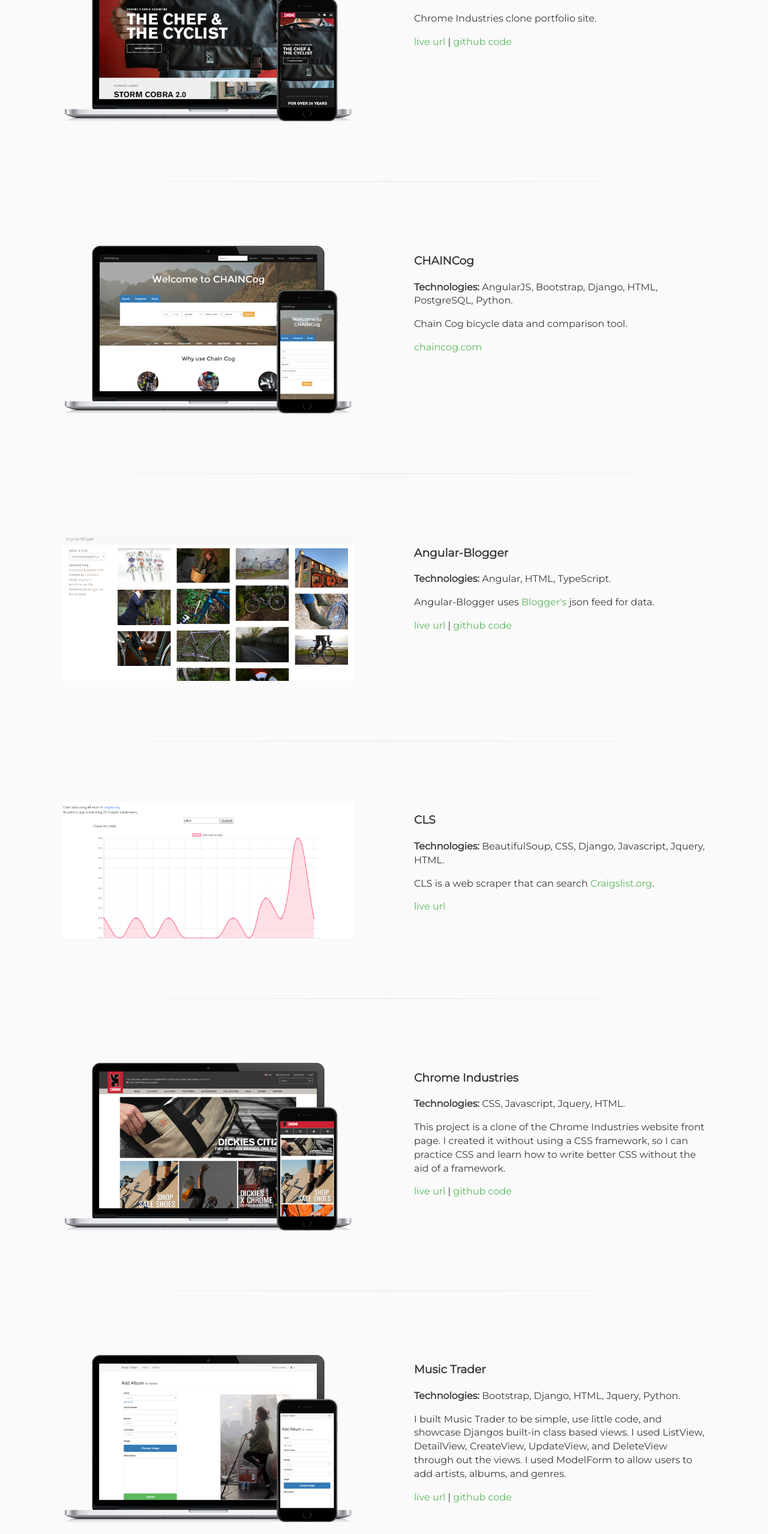
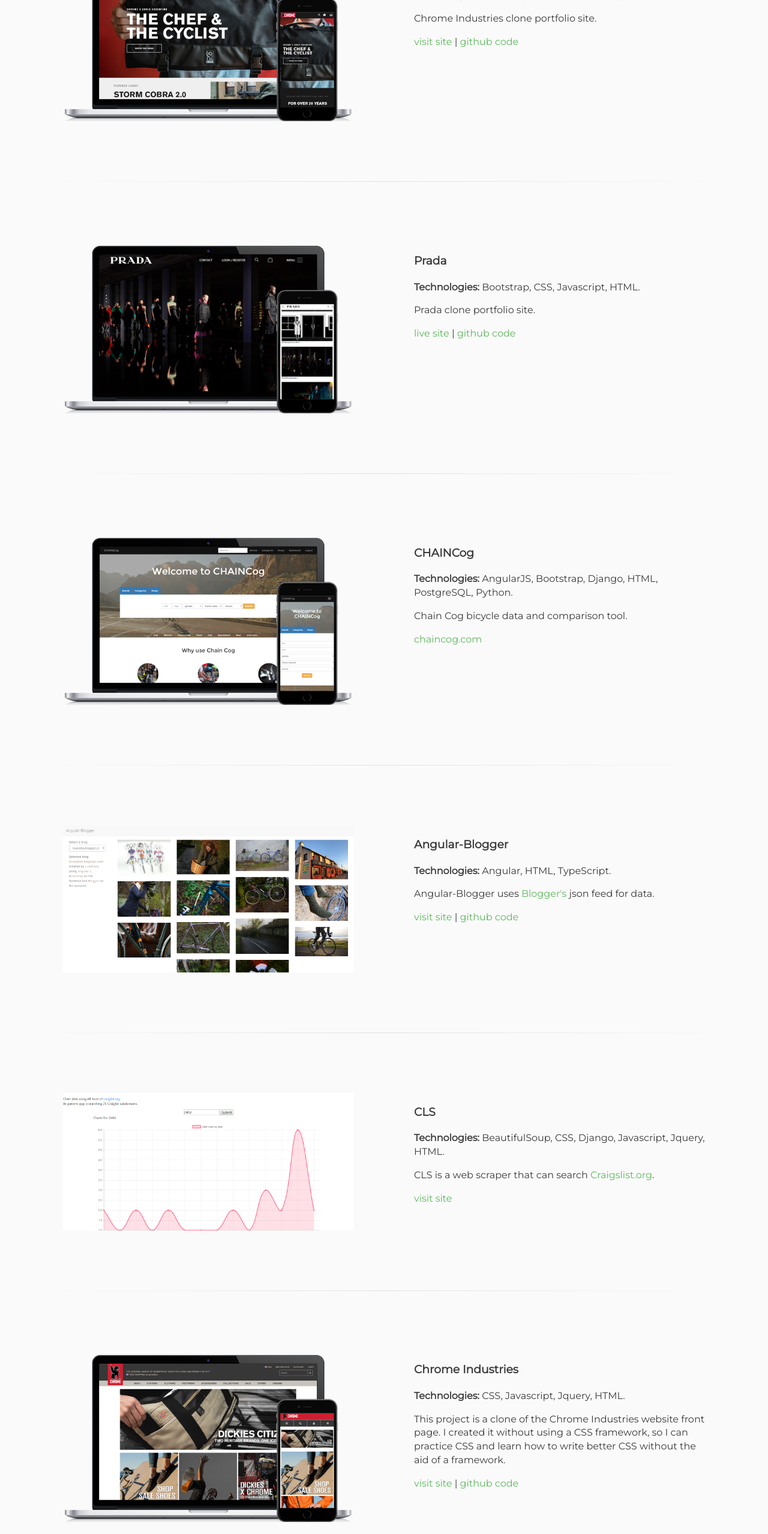
Before and after one commit to LuisManu/luismanu.github.io, a plain HTML site: page index.html in a window 1280 px wide. Shown: the part 1056-3613 px from the top of the page at 60% size. Drawn offline with nearby package versions, Linux system fonts and the light colour scheme.

Commit message:
added Prada to portfolio

```diff
--- a/index.html
+++ b/index.html
@@ -8,16 +8,16 @@
         <meta name="viewport" content="width=device-width, initial-scale=1">
 
         <!-- Canonical SEO -->
-        <link rel="canonical" href="http://www.luismanu.com"/>
+        <link rel="canonical" href="https://luismanu.github.io/"/>
 
         <meta content="Web site template customization, complete website build, full stack web development" name="description" />
         <meta content="luismanu, luis manu, bootstrap, theme, bootstrap kit, bootstrap template, beautiful ui, css cards, bootstrap wizard, bootstrap plugin, angularjs, angular, angular 2, angular 4" name="keywords" />
         <meta content="Luis Manu - Web apps, front-ends, back-ends, and IoTs" property="og:title" />
-        <meta content="http://www.luismanu.com/" property="og:url" />
+        <meta content="https://luismanu.github.io/" property="og:url" />
         <meta content="https://scontent-lax3-2.xx.fbcdn.net/v/t1.0-9/10478190_10152236112755369_3884537073697848107_n.jpg?oh=f4eeedd57fd275385ec3e25efedbc9aa&oe=5A0E0F1E" property="og:image" />
         <meta content="Website templates built for the bootstrap framework. Django, Asp.net backends. Angular frontends." property="og:description" />
         <meta content="summary" property="twitter:card" />
-        <meta content="http://www.luismanu.com/" property="twitter:url" />
+        <meta content="https://luismanu.github.io/" property="twitter:url" />
         <meta content="Luis Manu - Full Stack Web Developer" property="twitter:title" />
         <meta content="Website templates built for the bootstrap framework. Django, Asp.net backends. Angular frontends." property="twitter:description" />
         <meta content="https://scontent-lax3-2.xx.fbcdn.net/v/t1.0-9/10478190_10152236112755369_3884537073697848107_n.jpg?oh=f4eeedd57fd275385ec3e25efedbc9aa&oe=5A0E0F1E" property="twitter:image" />
@@ -57,7 +57,7 @@
 
                 <div class="portfolio-item">
                     <div class="padded">
-                        <a href="http://luismanu.com/chrome-industries-bootstrap-v4/" target="_blank"><img class="img-responsive margin-auto" src="img/laptops/chrome_bootstrap.png"></a>
+                        <a href="https://luismanu.github.io/chrome-industries-bootstrap-v4/" target="_blank"><img class="img-responsive margin-auto" src="img/laptops/chrome_bootstrap.png"></a>
                     </div>
                 </div>
 
@@ -74,7 +74,36 @@
                             Chrome Industries clone portfolio site.
                         </p>
 
-                        <p><a href="http://luismanu.com/chrome-industries-bootstrap-v4/" target="_blank">live url</a> | <a href="https://github.com/LuisManu/chrome-industries-bootstrap-v4/tree/gh-pages" target="_blank">github code</a></p>
+                        <p><a href="https://luismanu.github.io/chrome-industries-bootstrap-v4/" target="_blank">visit site</a> | <a href="https://github.com/LuisManu/chrome-industries-bootstrap-v4" target="_blank">github code</a></p>
+                    </div>
+                </div>
+            </div>
+
+            <hr class="section-split">
+
+            <div class="clearfix portfolio-section">
+
+                <div class="text-center"><h2>Prada</h2></div>
+
+                <div class="portfolio-item">
+                    <div class="padded">
+                        <a href="https://luismanu.github.io/prada/" target="_blank"><img class="img-responsive margin-auto" src="img/laptops/prada.png"></a>
+                    </div>
+                </div>
+                <div class="portfolio-item">
+                    <div class="padded">
+                        <h3>Prada</h3>
+
+                        <hr>
+
+                        <p>
+                            <strong>Technologies:</strong> Bootstrap, CSS, Javascript, HTML.
+                        </p>
+                        <p>
+                            Prada clone portfolio site.
+                        </p>
+
+                        <p><a href="https://luismanu.github.io/prada/" target="_blank">live site</a> | <a href="https://github.com/LuisManu/prada" target="_blank">github code</a></p></p>
                     </div>
                 </div>
             </div>
@@ -117,7 +146,7 @@
 
                 <div class="portfolio-item">
                     <div class="padded">
-                        <a href="http://luismanu.com/angular-blogger/" target="_blank"><img class="img-responsive margin-auto" src="img/angular-blogger.png"></a>
+                        <a href="https://luismanu.github.io/angular-blogger/" target="_blank"><img class="img-responsive margin-auto" src="img/angular-blogger.png"></a>
                     </div>
                 </div>
                 <div class="portfolio-item">
@@ -132,7 +161,7 @@
                             Angular-Blogger uses <a href="https://www.blogger.com" target="_blank">Blogger's</a> json feed for data.
                         </p>
 
-                        <p><a href="http://luismanu.com/angular-blogger/" target="_blank">live url</a> | <a href="https://github.com/LuisManu/angular-blogger" target="_blank">github code</a></p>
+                        <p><a href="https://luismanu.github.io/angular-blogger/" target="_blank">visit site</a> | <a href="https://github.com/LuisManu/angular-blogger" target="_blank">github code</a></p>
                     </div>
                 </div>
             </div>
@@ -162,7 +191,7 @@
                             CLS is a web scraper that can search <a href="https://www.craigslist.org" target="_blank">Craigslist.org</a>.
                         </p>
 
-                        <p><a href="https://sheltered-peak-62462.herokuapp.com/" target="_blank">live url</a></p>
+                        <p><a href="https://sheltered-peak-62462.herokuapp.com/" target="_blank">visit site</a></p>
                     </div>
                 </div>
             </div>
@@ -176,7 +205,7 @@
 
                 <div class="portfolio-item">
                     <div class="padded">
-                        <a href="http://luismanu.com/chrome_industries_clone/" target="_blank"><img class="img-responsive margin-auto" src="img/laptops/chrome.png"></a>
+                        <a href="https://luismanu.github.io/chrome_industries_clone/" target="_blank"><img class="img-responsive margin-auto" src="img/laptops/chrome.png"></a>
                     </div>
                 </div>
                 <div class="portfolio-item">
@@ -191,7 +220,7 @@
                             This project is a clone of the Chrome Industries website front page. I created it without using a CSS framework, so I can practice CSS and learn how to write better CSS without the aid of a framework.
                         </p>
 
-                        <p><a href="http://luismanu.com/chrome_industries_clone/" target="_blank">live url</a> | <a href="https://github.com/LuisManu/chrome_industries_clone" target="_blank">github code</a></p>
+                        <p><a href="https://luismanu.github.io/chrome_industries_clone/" target="_blank">visit site</a> | <a href="https://github.com/LuisManu/chrome_industries_clone" target="_blank">github code</a></p>
                     </div>
                 </div>
             </div>
@@ -215,7 +244,7 @@
                             I built Music Trader to be simple, use little code, and showcase Djangos built-in class based views. I used ListView, DetailView, CreateView, UpdateView, and DeleteView through out the views. I used ModelForm to allow users to add artists, albums, and genres.
                         </p>
 
-                        <p><a href="http://musictrader-luismanu.rhcloud.com/" target="_blank">live url</a> | <a href="https://github.com/LuisManu/musictrader" target="_blank">github code</a></p>
+                        <p><a href="http://musictrader-luismanu.rhcloud.com/" target="_blank">visit site</a> | <a href="https://github.com/LuisManu/musictrader" target="_blank">github code</a></p>
                     </div>
                 </div>
             </div>
```
Also changed, not shown: img/laptops/prada.png (added), 2 other files.
